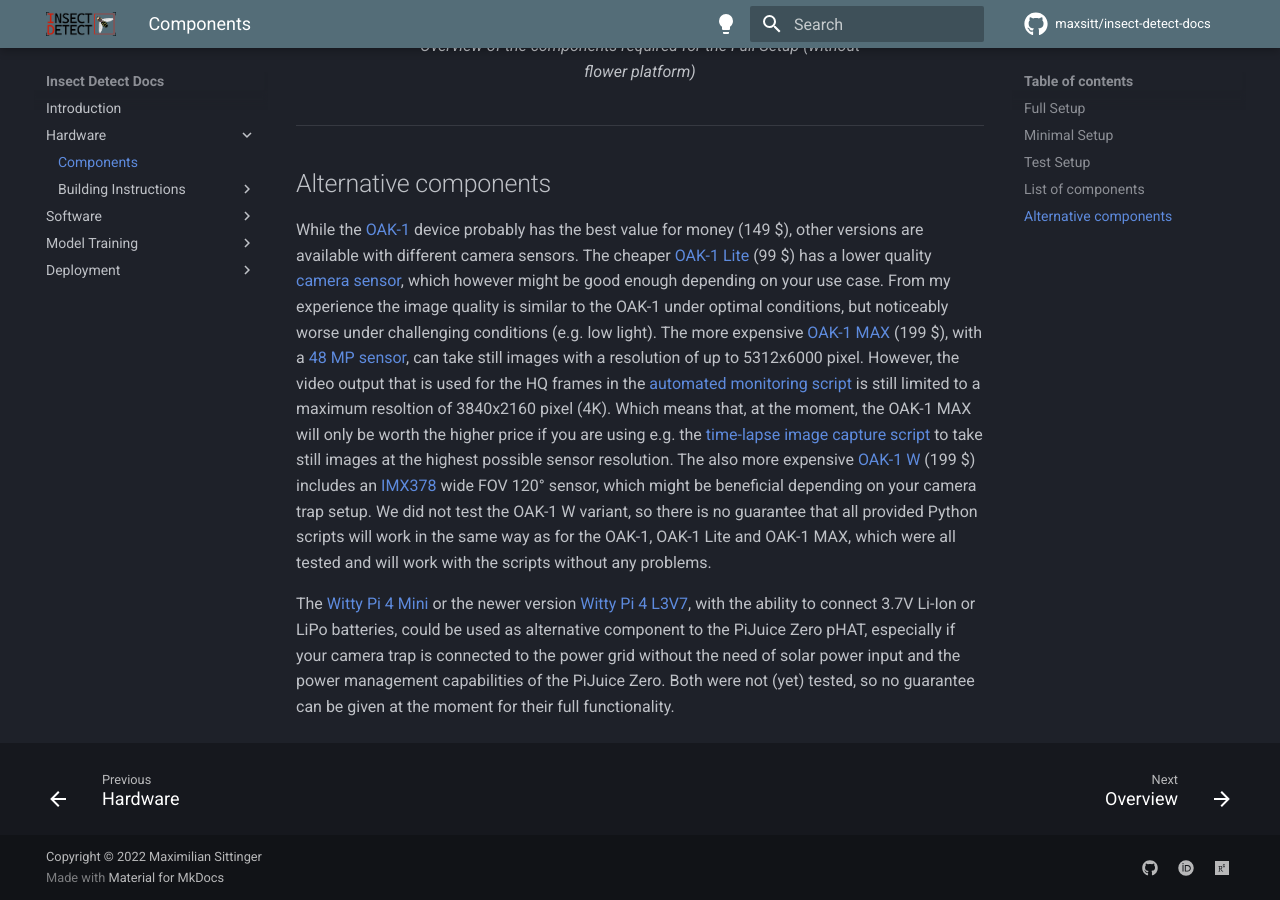
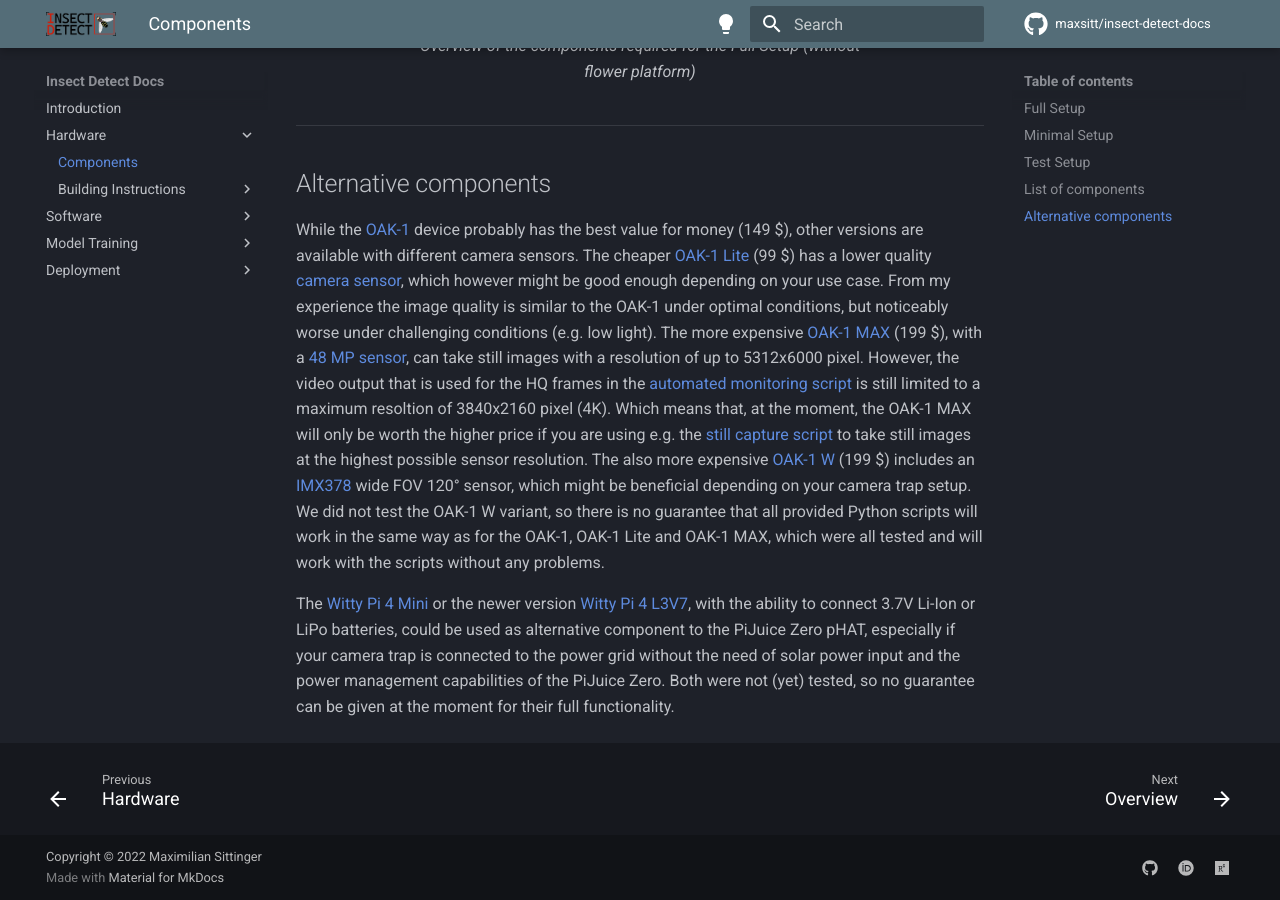
Before and after one commit to maxsitt/insect-detect-docs, an MkDocs documentation site: the page built from docs/hardware/components.md, in a window 1280 px wide and 900 px high, scrolled down 3854 px. Built offline with MkDocs 1.6.1 and Material for MkDocs 9.7.7, drawn with Linux system fonts in a browser that asks for light colours; comment, search, counter and statistics services are not loaded.

Commit message:
Update components.md
Update link to still_capture.py script.

```diff
--- a/docs/hardware/components.md
+++ b/docs/hardware/components.md
@@ -188,7 +188,7 @@
 is still limited to a maximum resoltion of 3840x2160 pixel (4K). Which means
 that, at the moment, the OAK-1 MAX will only be worth the higher price if you
 are using e.g. the
-[time-lapse image capture script](../software/programming.md#time-lapse-image-capture){target=_blank}
+[still capture script](../software/programming.md#still-capture){target=_blank}
 to take still images at the highest possible sensor resolution. The also more
 expensive [OAK-1 W](https://docs.luxonis.com/projects/hardware/en/latest/pages/NG9096w.html){target=_blank}
 (199 $) includes an
```
